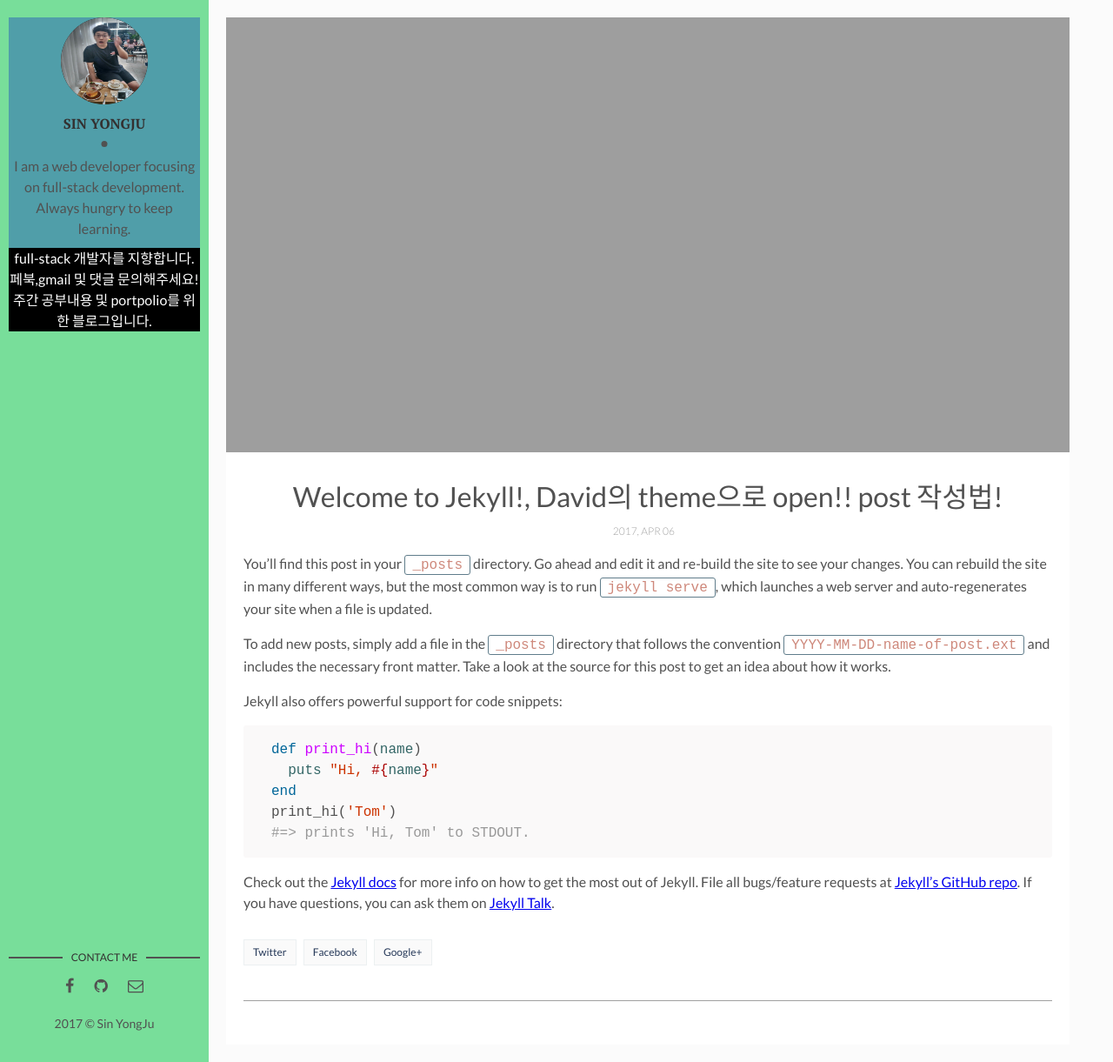
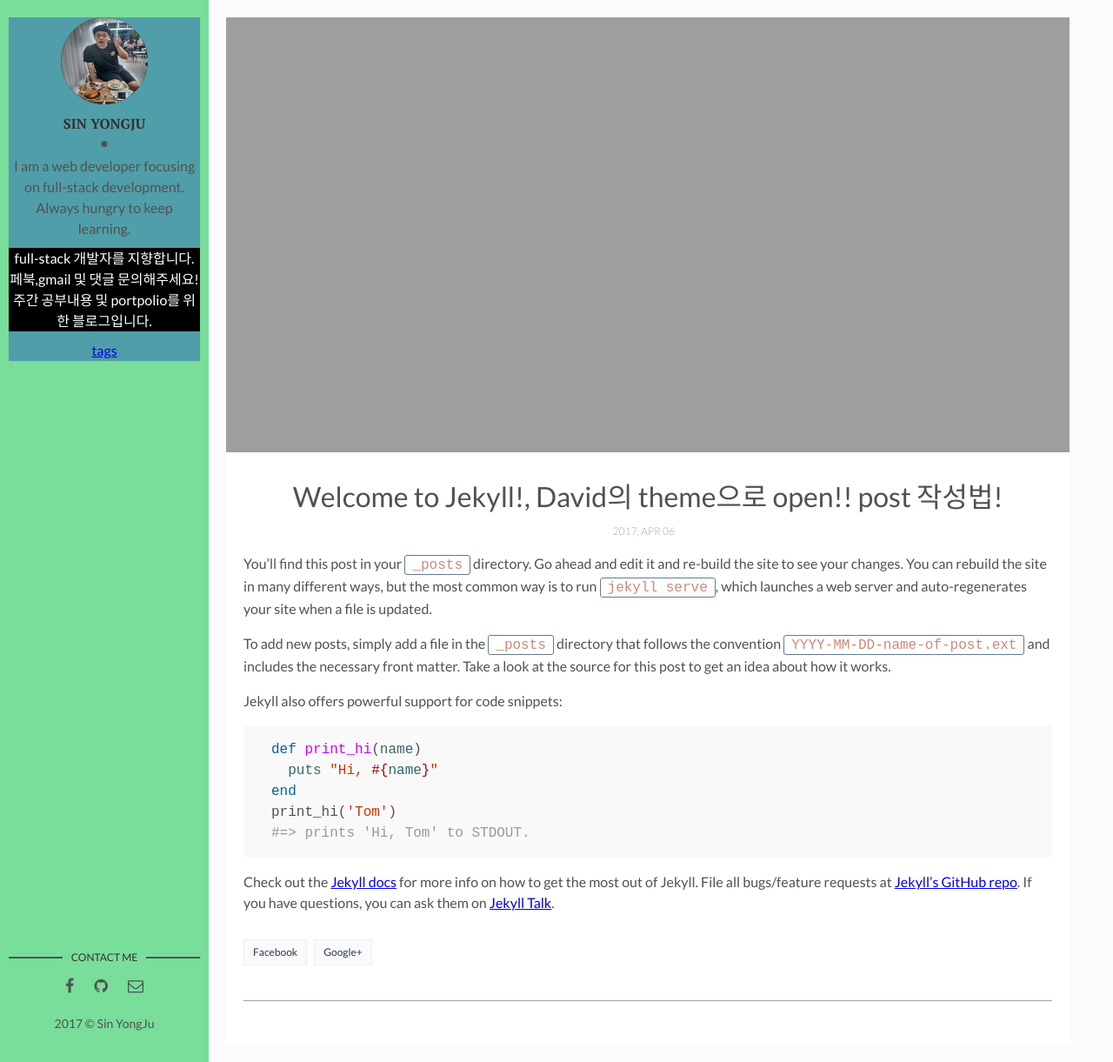
Before and after one commit to SinYongJu/SinYongJu.github.io, a Jekyll site: the page built from _posts/2017-04-06-welcome-to-jekyll.markdown, in a window 1280 px wide and 1221 px high. Shown: the whole window at 87% size. Built offline with Jekyll 4.4.1, drawn with Linux system fonts in a browser that asks for light colours; comment, search, counter and statistics services are not loaded.

Commit message:
test custom 게시판 형식!

```diff
--- a/_layouts/main.html
+++ b/_layouts/main.html
@@ -13,6 +13,7 @@
       <div class="" style="background-color:black; color:#fff">
         <p>full-stack 개발자를 지향합니다. 페북,gmail 및 댓글 문의해주세요! 주간 공부내용 및 portpolio를 위한 블로그입니다.</p>
       </div>
+      <a href="{{site.baseurl}}/tags/">tags</a>
     </div>
   </header> <!-- End Header -->
   <footer>
--- a/_layouts/post.html
+++ b/_layouts/post.html
@@ -4,8 +4,8 @@
 <article class="article-page">
   <div class="page-content">
     <div class="page-cover-image">
-      <!--  -->
-      <img class="page-image" src={{ "/assets/img/" | prepend: site.baseurl | append : page.img}} alt="{{page.title}}">
+      <!--  alt="{{page.title}}" -->
+      <img class="page-image" src={{ "/assets/img/" | prepend: site.baseurl | append : page.img}}>
     </div> <!-- End Page Cover Image -->
     <div class="wrap-content">
       <header class="header-page">
@@ -15,7 +15,7 @@
       {{page.content | markdownify}}
       <div class="page-footer">
         <div class="page-share">
-          <a href="https://twitter.com/intent/tweet?text={{ page.title }}&url={{ site.url }}{{ page.url }}" title="Share on Twitter" rel="nofollow" target="_blank">Twitter</a>
+          <!-- <a href="https://twitter.com/intent/tweet?text={{ page.title }}&url={{ site.url }}{{ page.url }}" title="Share on Twitter" rel="nofollow" target="_blank">Twitter</a> -->
           <a href="https://facebook.com/sharer.php?u={{ site.url }}{{ page.url }}" title="Share on Facebook" rel="nofollow" target="_blank">Facebook</a>
           <a href="https://plus.google.com/share?url={{ site.url }}{{ page.url }}" title="Share on Google+" rel="nofollow" target="_blank">Google+</a>
         </div>
```
